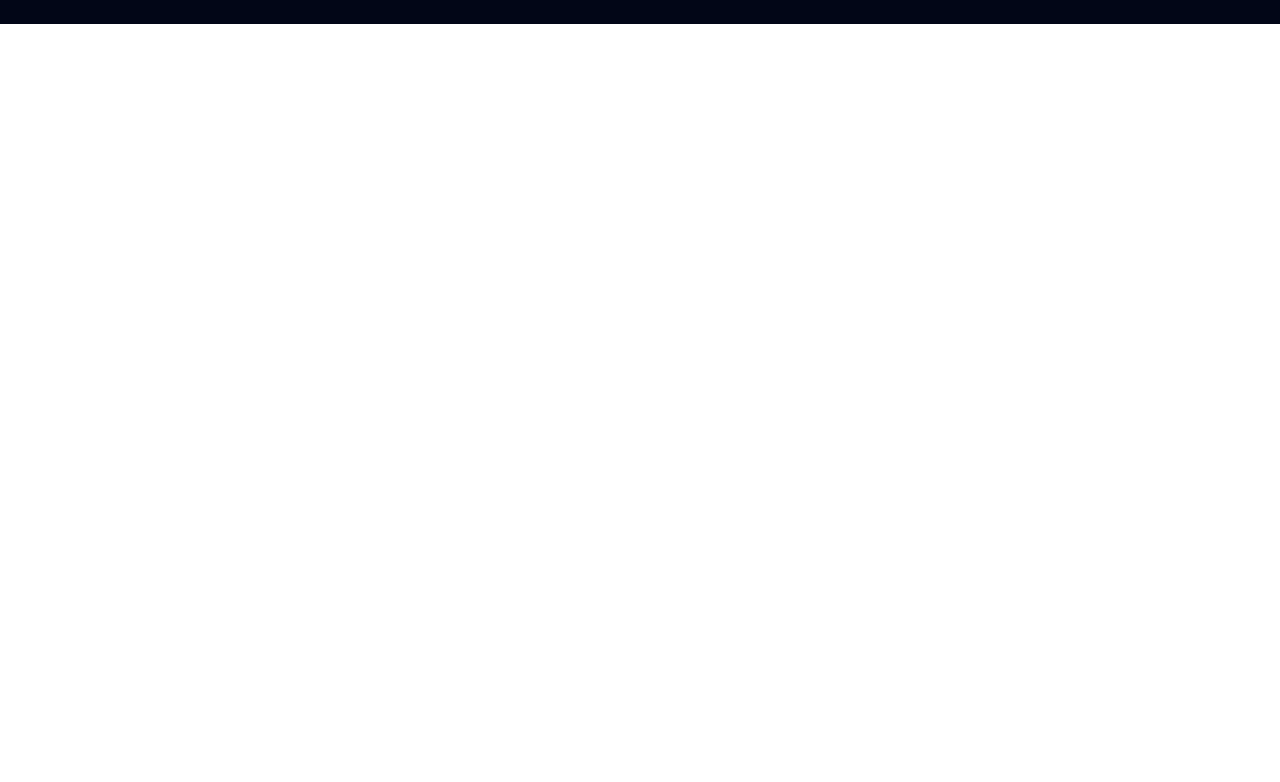
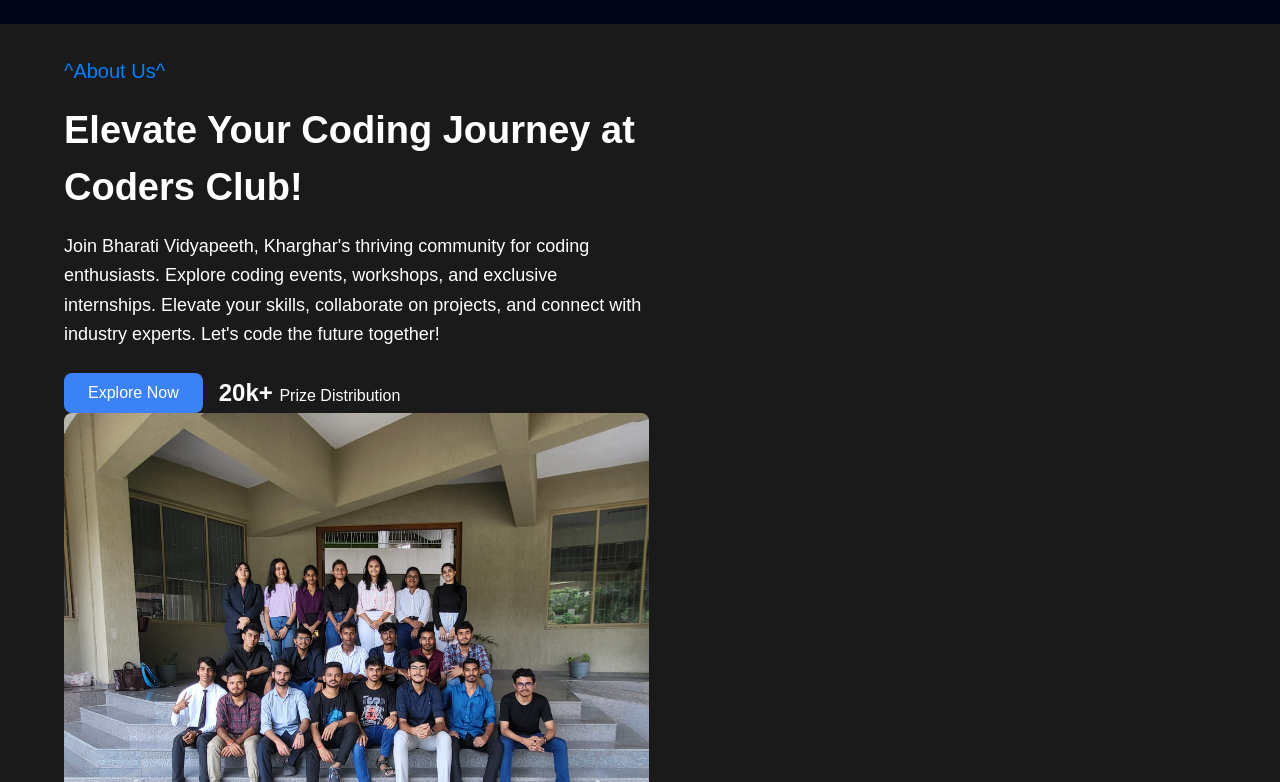
Before and after one commit to Durgeshkeshri/codersclub, a React (Vite) app: page / in a window 1280 px wide. Shown: the part 1038-1820 px from the top of the page. Before the commit the page ends 1062 px from the top, so only its background shows below. Built offline with nearby package versions, Linux system fonts and the light colour scheme.

Commit message:
about page

```diff
--- a/src/components/About.jsx
+++ b/src/components/About.jsx
@@ -1,8 +1,44 @@
 import React from 'react'
+import group from '../assets/group.jpg';
 const About = () => {
   return (
-   <>
-   </>
+<>
+  <div className="min-h-[80vh] text-white bg-[#1A1A1A] p-8 lap:px-16">
+    <div className="flex flex-wrap lap:flex-row justify-center lap:justify-between items-center">
+
+      {/* Image Section (appears on top on smaller screens, in row for lap and larger) */}
+      <div className="w-full lap:w-auto lap:order-2 flex justify-center lap:justify-end mb-8 lap:mb-0">
+        <img
+          className="w-[468px] h-[250px] tab:w-[585px] tab:h-[350px] lap:w-[585px] lap:h-[550px] object-cover rounded-lg"
+          src={group}
+          alt="Group of People"
+        />
+      </div>
+
+      {/* Text Section */}
+      <div className="w-full max-w-[468px] tab:max-w-[585px] lap:max-w-[585px] lap:w-auto lap:order-1 flex flex-col justify-center items-start text-left lap:text-left">
+        <div className="text-[#0080FF] tab:text-[20px]">
+          ^About Us^
+        </div>
+        <div className="text-[24px] tab:text-[38px] font-bold my-4">
+          Elevate Your Coding Journey at Coders Club!
+        </div>
+        <div className="text-[16px] tab:text-[18px] leading-relaxed">
+          Join Bharati Vidyapeeth, Kharghar's thriving community for coding enthusiasts. Explore coding events, workshops, and exclusive internships. Elevate your skills, collaborate on projects, and connect with industry experts. Let's code the future together!
+        </div>
+
+        <div className="flex items-center mt-6 space-x-4">
+          <button className="bg-blue-500 text-white py-2 px-6 rounded-lg">
+            Explore Now
+          </button>
+          <div className="text-[24px] font-bold">
+            20k+ <span className="text-[16px] font-normal">Prize Distribution</span>
+          </div>
+        </div>
+      </div>
+    </div>
+  </div>
+</>
   )
 }
 
--- a/src/components/Body.jsx
+++ b/src/components/Body.jsx
@@ -1,5 +1,5 @@
 import React from 'react';
-import header from '../assets/codefusion.jpg';
+import header from '../assets/header.jpg';
 import bgvideo from '../assets/bgvideo.mp4';
 import '../App.css'
 export const Body = () => {
```
Also changed, not shown: src/assets/header.jpg.
